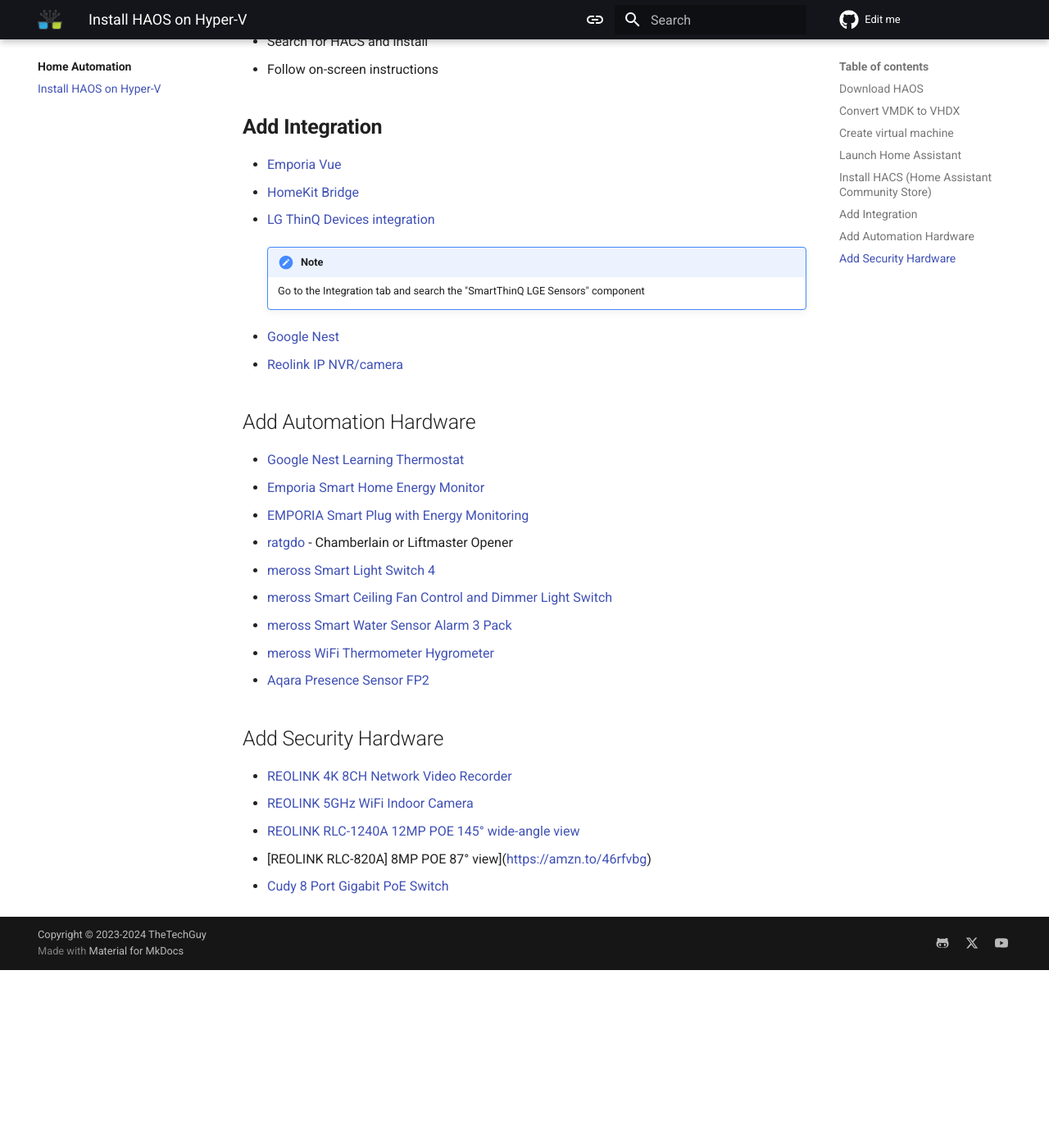
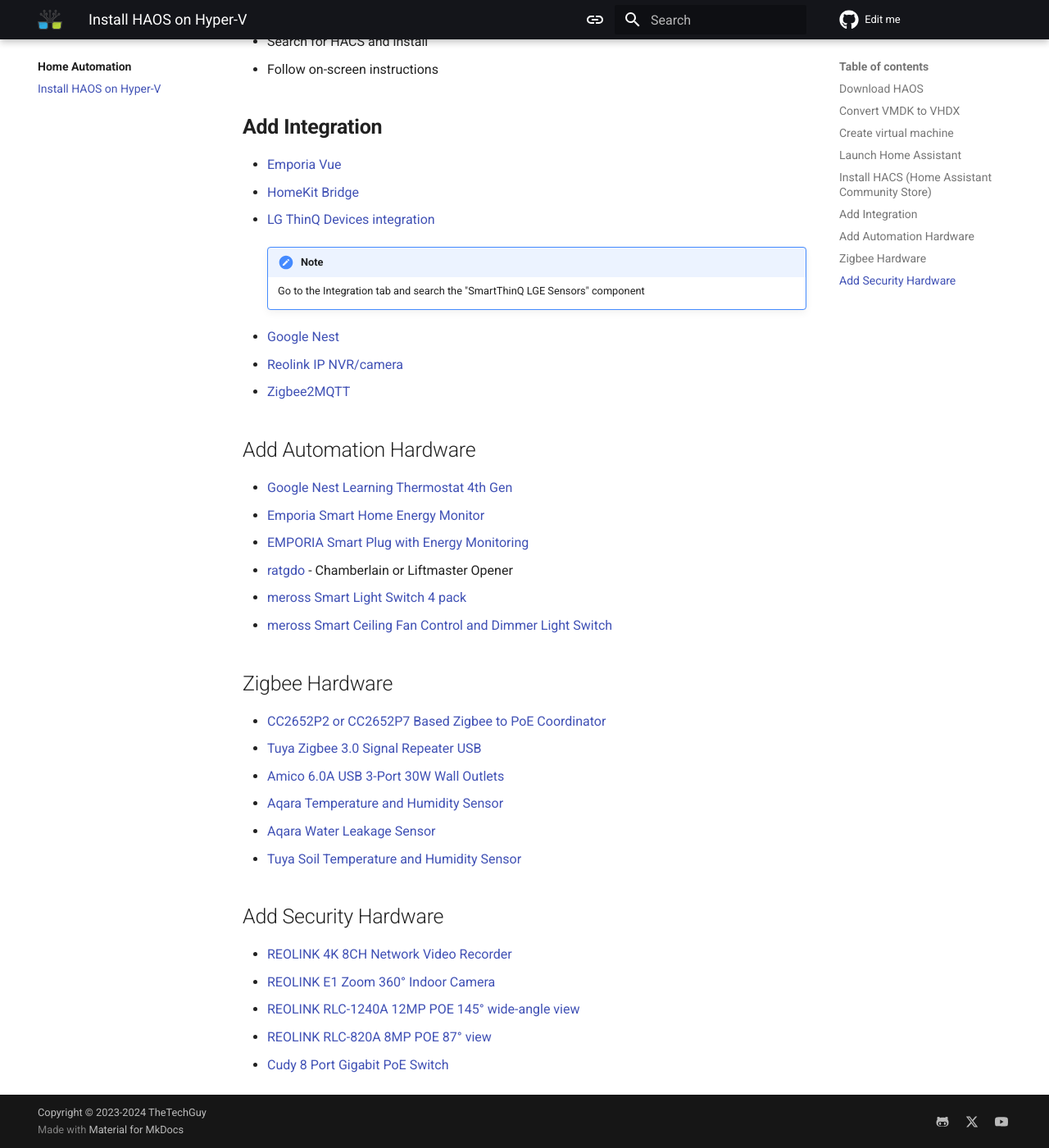
Before and after one commit to docs-thetechguy-com/docs-thetechguy-com.github.io, an MkDocs documentation site: the page built from docs/homeautomation/haos/install-haos-on-hyperv.md, in a window 1280 px wide and 1400 px high, scrolled down 1521 px. Shown: the whole window at 82% size. Built offline with MkDocs 1.6.1 and Material for MkDocs 9.7.7, drawn with Linux system fonts in a browser that asks for light colours; comment, search, counter and statistics services are not loaded; before the commit the page ends 2704 px from its top, so only the background shows below that.

Commit message:
Minor updates

```diff
--- a/docs/homeautomation/haos/install-haos-on-hyperv.md
+++ b/docs/homeautomation/haos/install-haos-on-hyperv.md
@@ -61,21 +61,27 @@
 
 - [Google Nest](https://www.home-assistant.io/integrations/nest)
 - [Reolink IP NVR/camera](https://www.home-assistant.io/integrations/reolink)
+- [Zigbee2MQTT](https://github.com/zigbee2mqtt/hassio-zigbee2mqtt#installation)
 
 ## Add Automation Hardware
-- [Google Nest Learning Thermostat](https://amzn.to/4c67ZUa)
+- [Google Nest Learning Thermostat 4th Gen](https://amzn.to/4iggz70)
 - [Emporia Smart Home Energy Monitor](https://amzn.to/4fnHD2K)
 - [EMPORIA Smart Plug with Energy Monitoring](https://amzn.to/3LJFiBT)
 - [ratgdo](https://paulwieland.github.io/ratgdo/) - Chamberlain or Liftmaster Opener
-- [meross Smart Light Switch 4](https://amzn.to/4cVTNP2)
+- [meross Smart Light Switch 4 pack](https://amzn.to/4cVTNP2)
 - [meross Smart Ceiling Fan Control and Dimmer Light Switch](https://amzn.to/3WC5hkO)
-- [meross Smart Water Sensor Alarm 3 Pack](https://amzn.to/4bZC8ob)
-- [meross WiFi Thermometer Hygrometer](https://amzn.to/3A2cqCk)
-- [Aqara Presence Sensor FP2](https://amzn.to/3zWttWq)
+
+## Zigbee Hardware
+- [CC2652P2 or CC2652P7 Based Zigbee to PoE Coordinator](https://tubeszb.com)
+- [Tuya Zigbee 3.0 Signal Repeater USB](https://www.aliexpress.us/item/3256804809754261.html)
+- [Amico 6.0A USB 3-Port 30W Wall Outlets](https://amzn.to/3VfvfJQ)
+- [Aqara Temperature and Humidity Sensor](https://www.aliexpress.us/item/3256806607779727.html)
+- [Aqara Water Leakage Sensor](https://www.aliexpress.us/item/3256806421735716.html)
+- [Tuya Soil Temperature and Humidity Sensor](https://www.aliexpress.us/item/3256807143183397.html)
 
 ## Add Security Hardware
 - [REOLINK 4K 8CH Network Video Recorder](https://amzn.to/3WCNYjM)
-- [REOLINK 5GHz WiFi Indoor Camera](https://amzn.to/4cV8TEn)
+- [REOLINK E1 Zoom 360° Indoor Camera](https://amzn.to/4cV8TEn)
 - [REOLINK RLC-1240A 12MP POE 145° wide-angle view](https://amzn.to/3Spbazx)
-- [REOLINK RLC-820A] 8MP POE 87° view](https://amzn.to/46rfvbg)
+- [REOLINK RLC-820A 8MP POE 87° view](https://amzn.to/46rfvbg)
 - [Cudy 8 Port Gigabit PoE Switch](https://amzn.to/4cXgRgh)
```
Also changed, not shown: docs/windows/windows11-arm/windows11arm-on-opi5.md (+3 -1 lines).
